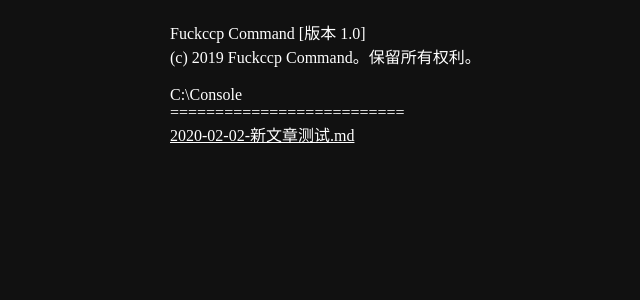
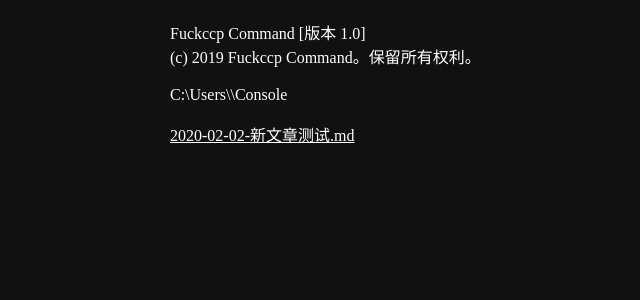
Before and after one commit to loveandrevolution/console, a Jekyll site: the page built from index.html, in a window 1280 px wide. Shown: the top 300 px of the page, without its empty margins (170-810 px from the left). Built offline with Jekyll 4.4.1, drawn with Linux system fonts in a browser that asks for light colours.

Commit message:
Update index.html

```diff
--- a/index.html
+++ b/index.html
@@ -2,8 +2,8 @@
 layout: default
 ---
 
-C:\{{ site.title }}<br/>
-==========================<br/>
+C:\Users\{{ site.autor}}\{{ site.title }}<br/><br/>
+
 {% for post in site.posts %}
   <a href="{{ site.baseurl }}{{ post.url }}">{{ post.date | date: "%Y-%m-%d-"}}{{ post.title }}.md</a>
 {% endfor %}
```
